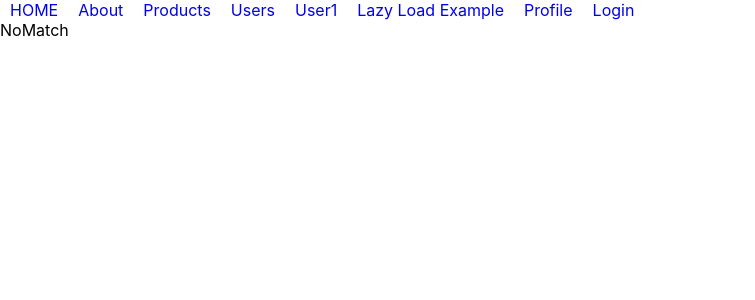
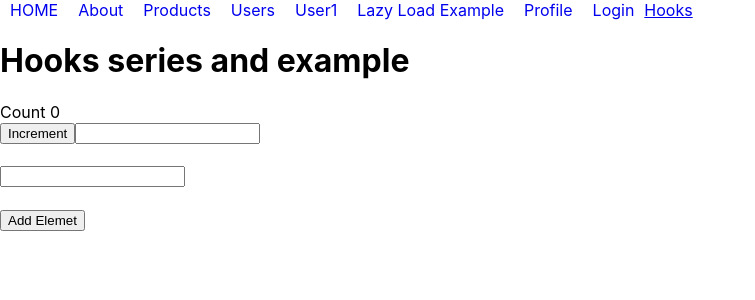
Before and after one commit to LAVIRASTOGI/InterviewQuest24April2022, a React (Create React App) app in the folder react/my_app/: page /hooks/hookUseState in a window 1280 px wide. Shown: the top 300 px of the page, without its empty margins (0-755 px from the left). Built offline with nearby package versions, Linux system fonts and the light colour scheme.

Commit message:
useState hook

```diff
--- a/react/my_app/src/App.js
+++ b/react/my_app/src/App.js
@@ -7,6 +7,7 @@ import Context1 from './Context1';
 import CounterRenderProps from './CounterRenderProps';
 import HOCCounter from './HOCCounter';
 import HOCHover from './HOCHover';
+import HooksReact from './Hooks/hooks';
 import HoverCounter from './HoverCounter';
 import ImperativeRefParent from './imperativeRefParent';
 // import LazyLoadingExample from './LazyLoadingExample';
@@ -154,6 +155,8 @@ function App() {
 
           <Route path='*' element={<NoMatch />}>
           </Route>
+          {/* react Hooks all 34 lecture codeevolution */}
+          <Route path='/hooks/*' element={<HooksReact></HooksReact>}/>
         </Routes>
 
 
--- /dev/null
+++ b/react/my_app/src/Hooks/HookUseState.js
@@ -0,0 +1,44 @@
+import React, { useState } from 'react'
+
+//usestate with previous set value
+function HookUseState() {
+    const initialCount=0;
+    const  [count,setCount]=useState(0);
+    const [objVal,setObjval]=useState({firstname:'',lastname:''})
+    const [arrVal,setArrval]=useState([]);
+
+    const addHandler=()=>{
+        //this works as state is immutable and we passing new array
+        setArrval([...arrVal,Math.random()])
+
+    //    //thsi give a type error as push will return length which is 1 and will convert array to number so map will not work
+    //     setArrval( arrVal.push(Math.random()))
+
+    //this works as it gives u new arrayfrom this concat not mutating the original array
+    setArrval(arrVal.concat(Math.random()))
+
+    }
+  return (
+
+   <>
+   {/* simple number */}
+   <div>Count {count}</div>
+   <button onClick={()=>setCount((prev)=>prev+1)}> Increment</button>
+   {/* now object upadte in useState */}
+   <input type='text' value={objVal.firstname}
+   onChange={(e)=>setObjval({...objVal,firstname:e.target.value})}></input>
+   <h1>{objVal.firstname}</h1>
+   <input type='text' value={objVal.lastname}
+   onChange={(e)=>setObjval({...objVal,lastname:e.target.value})}></input>
+   <h1>{objVal.lastname}</h1>
+
+   {/* now array upadte in useState */}
+  { arrVal.map((ele,index)=>{
+       return(<div key={index}>{ele}</div>)
+   })}
+   <button onClick={addHandler}>Add Elemet</button>
+   </>
+  )
+}
+
+export default HookUseState
--- /dev/null
+++ b/react/my_app/src/Hooks/hooks.js
@@ -0,0 +1,16 @@
+import React from 'react'
+import { Route, Routes } from 'react-router-dom'
+import HookUseState from './HookUseState'
+
+function HooksReact() {
+  return (
+    <>
+    <h1>Hooks series and example</h1>
+    <Routes>
+    <Route path='hookUseState' element={<HookUseState/>}></Route>
+    </Routes>
+    </>
+  )
+}
+
+export default HooksReact
--- a/react/my_app/src/Routes/navbar.js
+++ b/react/my_app/src/Routes/navbar.js
@@ -46,6 +46,10 @@ function Navbar() {
       <NavLink to='/profile' style={({ isActive }) => styling(isActive)}>Profile</NavLink>
       {!AuthContextVal.user && <NavLink to='/login' style={({ isActive }) => styling(isActive)}>Login</NavLink>}
 
+
+       {/* Hooks */}
+       <NavLink to='/hooks'>Hooks</NavLink>
+
     </nav>
   )
 }
```
